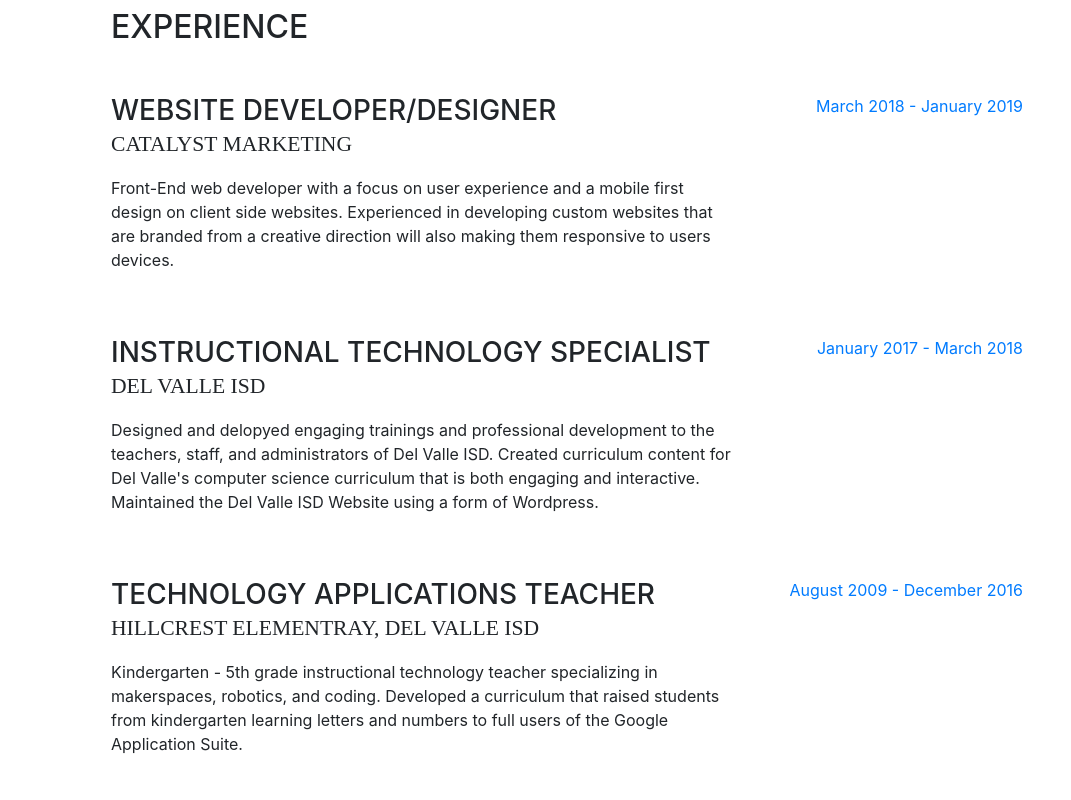
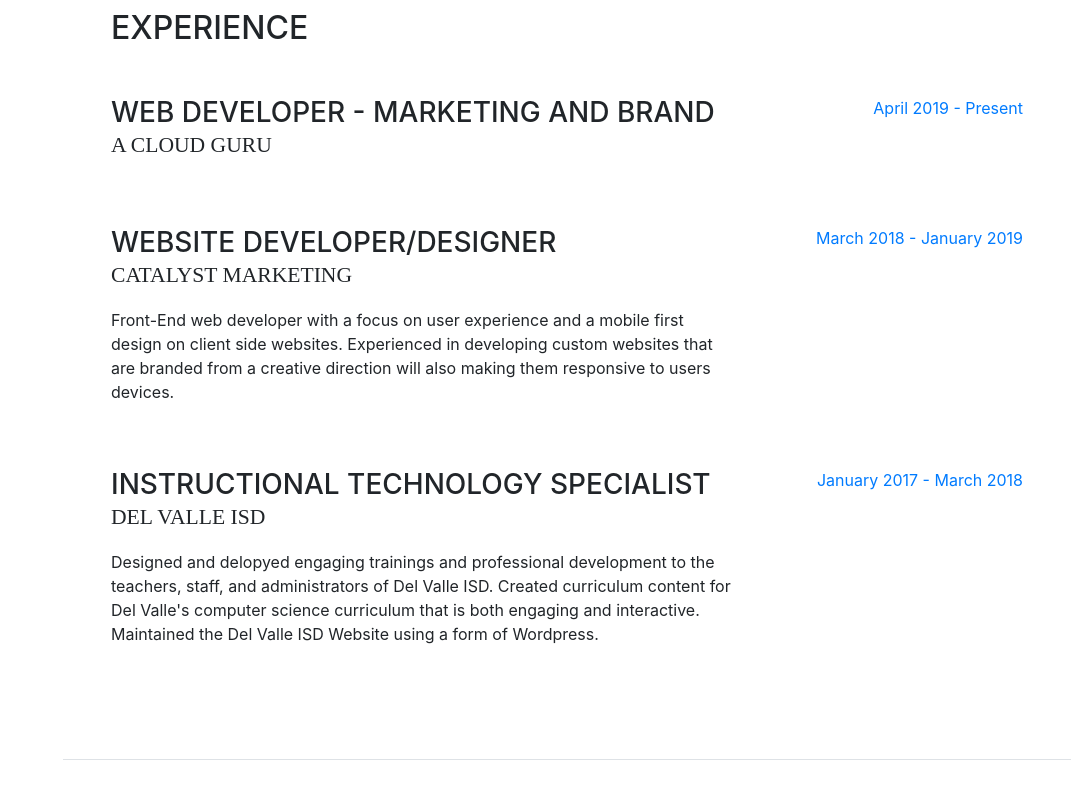
Before and after one commit to smACloudGuru/smuniz18.github.io, a website with bundled scripts: page index.html in a window 1280 px wide. Shown: the part 840-1640 px from the top of the page, without its empty margins (209-1280 px from the left). Built offline with nearby package versions, Linux system fonts and the light colour scheme; a web font is replaced by a local one.

Commit message:
Addition of A Cloud Guru to Experience

```diff
--- a/index.html
+++ b/index.html
@@ -110,6 +110,17 @@
 
                 <div class="resume-item d-flex flex-column flex-md-row mb-5">
                     <div class="resume-content mr-auto">
+                        <h3 class="mb-0">Web Developer - Marketing and Brand</h3>
+                        <div class="subheading mb-3">A Cloud Guru</div>
+                        <p></p>
+                    </div>
+                    <div class="resume-date text-md-right">
+                        <span class="text-primary">April 2019 - Present</span>
+                    </div>
+                </div>
+
+                <div class="resume-item d-flex flex-column flex-md-row mb-5">
+                    <div class="resume-content mr-auto">
                         <h3 class="mb-0">Website Developer/Designer</h3>
                         <div class="subheading mb-3">Catalyst Marketing</div>
                         <p>Front-End web developer with a focus on user experience and a mobile first design on client
@@ -132,19 +143,6 @@
                     </div>
                     <div class="resume-date text-md-right">
                         <span class="text-primary">January 2017 - March 2018</span>
-                    </div>
-                </div>
-
-                <div class="resume-item d-flex flex-column flex-md-row mb-5">
-                    <div class="resume-content mr-auto">
-                        <h3 class="mb-0">Technology Applications Teacher</h3>
-                        <div class="subheading mb-3">Hillcrest Elementray, Del Valle ISD</div>
-                        <p>Kindergarten - 5th grade instructional technology teacher specializing in makerspaces,
-                            robotics, and coding. Developed a curriculum that raised students from kindergarten
-                            learning letters and numbers to full users of the Google Application Suite.</p>
-                    </div>
-                    <div class="resume-date text-md-right">
-                        <span class="text-primary">August 2009 - December 2016</span>
                     </div>
                 </div>
             </div>
```
